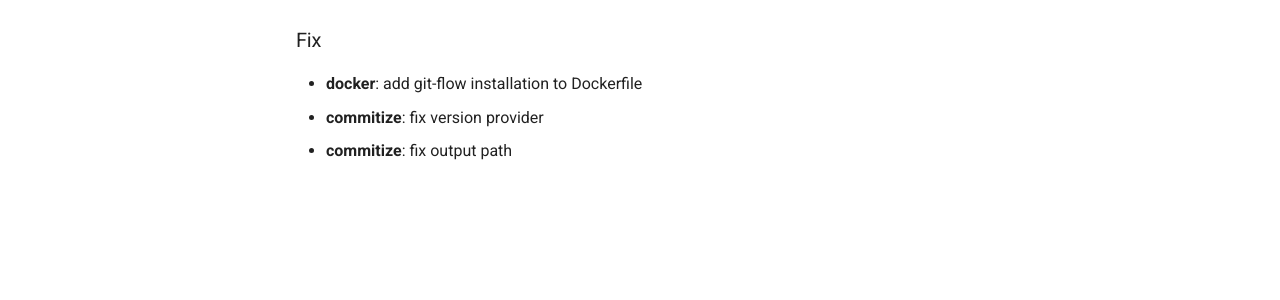
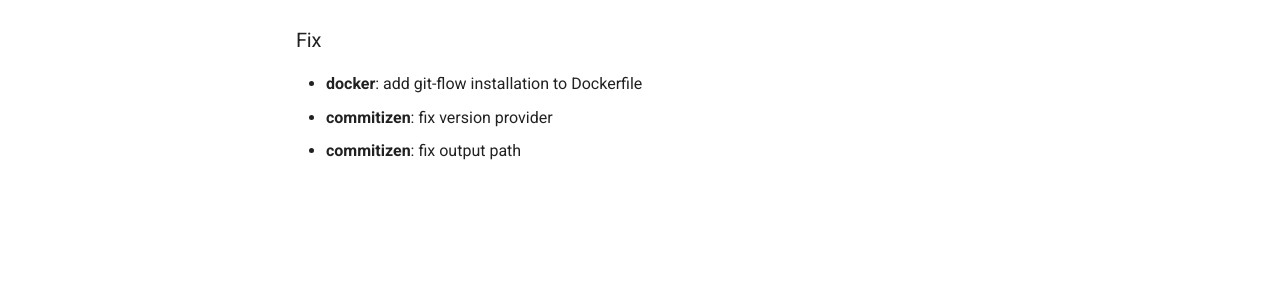
Before and after one commit to tigitlabs/pyt-cli-cookie, an MkDocs documentation site: the page built from docs/changelog.md, in a window 1280 px wide. Shown: the part 309-609 px from the top of the page. Built offline with MkDocs 1.6.1 and Material for MkDocs 9.7.7, drawn with Linux system fonts in a browser that asks for light colours.

Commit message:
style(changelog): fixed typo

```diff
--- a/docs/changelog.md
+++ b/docs/changelog.md
@@ -7,5 +7,5 @@
 ### Fix
 
 - **docker**: add git-flow installation to Dockerfile
-- **commitize**: fix version provider
-- **commitize**: fix output path
+- **commitizen**: fix version provider
+- **commitizen**: fix output path
```
